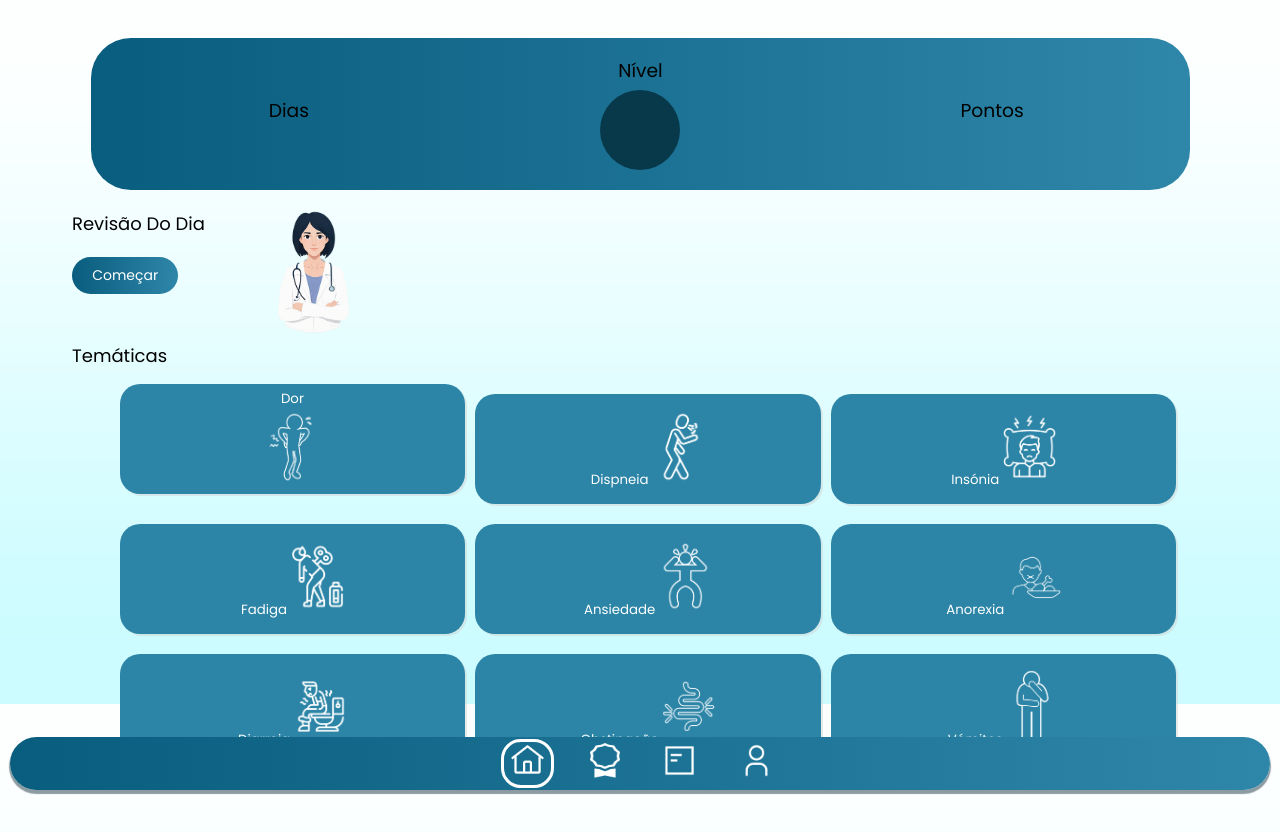
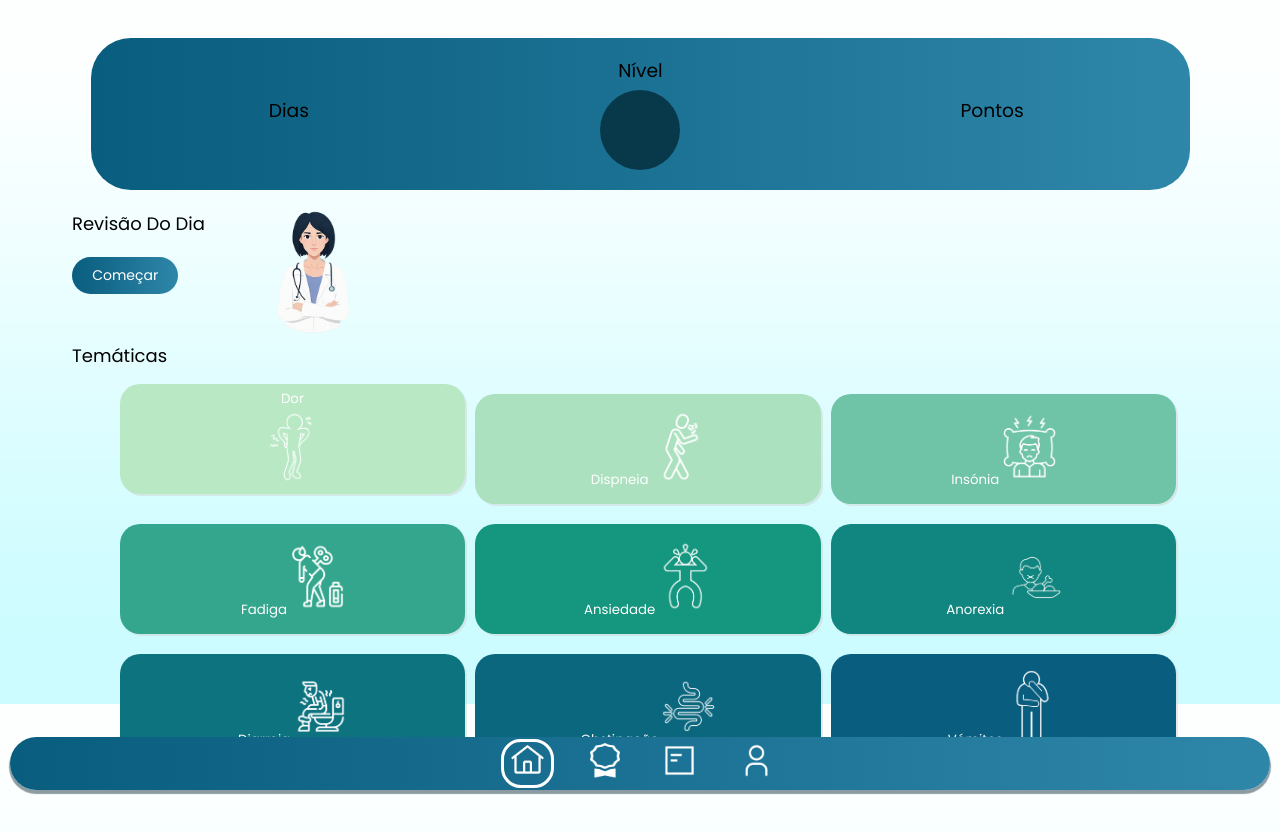
Before and after one commit to Filipecerqueira99/PocketOncoFrontend, a Vue app: page /main2 in a window 1280 px wide. Shown: the top 832 px of the page. Built offline with nearby package versions, Linux system fonts and the light colour scheme; sample sign-in values are in the browser's storage.

Commit message:
cores, formatação e mais

```diff
--- a/src/components/BeginGame.vue
+++ b/src/components/BeginGame.vue
@@ -12,9 +12,12 @@
             <img class="revisionImg" src="../assets/doctors/img2.png" alt="Boneco" />
         </div>
     </div>
-    Dúvidas sobre os jogos?
-    <button class="" @click.prevent="startGame()">Preciso de ajuda</button>
 
+    <div class="divider"></div>
+    <div class="doubts">
+        Dúvidas sobre os jogos?
+        <button class="buttonHelp" @click.prevent="this.showHelp = !this.showHelp">Ajuda</button>
+    </div>
     <div class="tutorialsContainer" v-if="this.showHelp">
         Tens dúvidas de como jogar os diferentes modos de jogo?
 
@@ -46,8 +49,10 @@
                     <li>Início do Jogo: O jogo começa com uma afirmação ou frase apresentada na tela.</li>
                     <li>Opções de Resposta: Abaixo da afirmação, haverá duas opções de resposta: "Verdadeiro" e "Falso".
                     </li>
-                    <li> Escolha uma Opção: Leia a afirmação cuidadosamente e selecione se você acha que ela é verdadeira ou
-                        falsa. Isso pode ser feito clicando na opção desejada ou tocando na tela, dependendo do dispositivo.
+                    <li> Escolha uma Opção: Leia a afirmação cuidadosamente e selecione se você acha que ela é
+                        verdadeira ou
+                        falsa. Isso pode ser feito clicando na opção desejada ou tocando na tela, dependendo do
+                        dispositivo.
                     </li>
                     <li>Confirmar Resposta: Em alguns jogos, após escolher uma opção, você pode precisar confirmar sua
                         resposta clicando em um botão "Confirmar" ou "Enviar".</li>
@@ -70,11 +75,16 @@
             <img class="tutorialImg" src="../assets/3.png" alt="Escolha" />
             <div class="alignLeft">
                 <ol>
-                    <li>Início do Jogo: O jogo começa com uma lista de itens ou declarações apresentados na tela, desordenados.</li>
-                    <li>Objetivo: Seu objetivo é reorganizar os itens em ordem de importância, colocando o mais importante no topo e o menos importante na parte inferior.</li>
-                    <li>Reorganizar Itens: Para reorganizar, você deve clicar no item que pretende alterar posição com o item que está na posição desejada.</li>
-                    <li>Confirmar Ordem: Após organizar os itens na ordem desejada, você pode precisar confirmar sua escolha clicando em um botão "Confirmar" ou "Enviar".</li>
-                    <li>Receber Feedback: O jogo irá comparar sua ordem com a ordem correta e informar o quão bem você se saiu. Muitas vezes, uma explicação adicional será fornecida.</li>
+                    <li>Início do Jogo: O jogo começa com uma lista de itens ou declarações apresentados na tela,
+                        desordenados.</li>
+                    <li>Objetivo: Seu objetivo é reorganizar os itens em ordem de importância, colocando o mais
+                        importante no topo e o menos importante na parte inferior.</li>
+                    <li>Reorganizar Itens: Para reorganizar, você deve clicar no item que pretende alterar posição com o
+                        item que está na posição desejada.</li>
+                    <li>Confirmar Ordem: Após organizar os itens na ordem desejada, você pode precisar confirmar sua
+                        escolha clicando em um botão "Confirmar" ou "Enviar".</li>
+                    <li>Receber Feedback: O jogo irá comparar sua ordem com a ordem correta e informar o quão bem você
+                        se saiu. Muitas vezes, uma explicação adicional será fornecida.</li>
 
 
                 </ol>
@@ -112,7 +122,7 @@ export default {
     },
     async created() {
         let userId = JSON.parse(localStorage.getItem("idUser"));
-        if (!userId){
+        if (!userId) {
             this.$router.push("/login")
         }
 
@@ -276,4 +286,28 @@ export default {
     color: black;
     width: 90%;
     margin-left: 5px;
-}</style>
+}
+
+.doubts {
+    margin-top: 30px;
+}
+
+.divider {
+    flex-grow: 1;
+    height: 1px;
+    background-color: #095D7E;
+    margin-top: 30px;
+}
+
+.buttonHelp{
+	border-radius: 22px;
+	background-color: #14967F;
+	border: 0;
+	color: white;
+	cursor: pointer;
+	font-size: 20px;
+    width: 30%;
+    height: 40px;
+    margin-left: 2px;
+}
+</style>
--- a/src/components/Main2.vue
+++ b/src/components/Main2.vue
@@ -31,35 +31,35 @@
     <div class="outsideBox">
         <div class="title">Temáticas</div>
         <div class="threelineBox">
-            <button class="buttonNav" @click.prevent="tematicGame(1)">Dor<br>
+            <button class="buttonNav" style="background-color: #b9e8c5" @click.prevent="tematicGame(1)">Dor<br>
                 <img class="iconImg" src="../assets/symptoms/Dor.png" alt="Dor" />
             </button>
-            <button class="buttonNav" @click.prevent="tematicGame(2)">Dispneia
+            <button class="buttonNav" style="background-color: #abe1bf" @click.prevent="tematicGame(2)">Dispneia
                 <img class="iconImg" src="../assets/symptoms/Dispneia.png" alt="Dispneia" />
             </button>
-            <button class="buttonNav" @click.prevent="tematicGame(3)">Insónia
+            <button class="buttonNav" style="background-color: #6FC3A6" @click.prevent="tematicGame(3)">Insónia
                 <img class="iconImg" src="../assets/symptoms/Insonia.png" alt="Insonia" />
             </button>
         </div>
         <div class="threelineBox">
-            <button class="buttonNav" @click.prevent="tematicGame(4)">Fadiga
+            <button class="buttonNav" style="background-color: #34A68D" @click.prevent="tematicGame(4)">Fadiga
                 <img class="iconImg" src="../assets/symptoms/Fadiga.png" alt="Fadiga" />
             </button>
-            <button class="buttonNav" @click.prevent="tematicGame(5)">Ansiedade
+            <button class="buttonNav" style="background-color: #14967F" @click.prevent="tematicGame(5)">Ansiedade
                 <img class="iconImg" src="../assets/symptoms/Ansiedade.png" alt="Ansiedade" />
             </button>
-            <button class="buttonNav" @click.prevent="tematicGame(6)">Anorexia
+            <button class="buttonNav" style="background-color: #11857F" @click.prevent="tematicGame(6)">Anorexia
                 <img class="iconImg" src="../assets/symptoms/Anorexia.png" alt="Anorexia" />
             </button>
         </div>
         <div class="threelineBox">
-            <button class="buttonNav" @click.prevent="tematicGame(7)">Diarreia
+            <button class="buttonNav" style="background-color: #0D737F" @click.prevent="tematicGame(7)">Diarreia
                 <img class="iconImg" src="../assets/symptoms/Diarreia.png" alt="Diarreia" />
             </button>
-            <button class="buttonNav" @click.prevent="tematicGame(8)">Obstipação
+            <button class="buttonNav" style="background-color: #0B677E" @click.prevent="tematicGame(8)">Obstipação
                 <img class="iconImg" src="../assets/symptoms/Obstipação.png" alt="Obstipação" />
             </button>
-            <button class="buttonNav" @click.prevent="tematicGame(9)">Vómitos
+            <button class="buttonNav" style="background-color: #095D7E" @click.prevent="tematicGame(9)">Vómitos
                 <img class="iconImg" src="../assets/symptoms/Vómitos.png" alt="Vómitos" />
             </button>
         </div>
--- a/src/components/OrderOptions.vue
+++ b/src/components/OrderOptions.vue
@@ -5,7 +5,7 @@
 
 	<div class="orderChoice" v-if="!this.hasPlayed">
 		<div class="container">
-			<div class="top">Mais importante</div>
+			<div class="top">Mais</div>
 			<div class="line"></div>
 			<div class="buttons">
 				<button class="buttonAnswerOrdered"
@@ -21,7 +21,7 @@
 					:style="{ backgroundColor: this.selectedButton[this.lineD] == true ? '#14967e' : '#BDECFF' }"
 					@click.prevent="selectButton(this.lineD)">{{ this.lineD }}</button>
 			</div>
-			<div class="bottom">Menos importante</div>
+			<div class="bottom">Menos</div>
 
 			<div class="arrowUp" @click.prevent="sendUp()">⬆️</div>
 			<div class="arrowDown" @click.prevent="sendDown()">⬇️</div>
@@ -381,30 +381,34 @@ export default {
 	border-radius: 20px;
 }
 
-.top {
-	position: absolute;
-	top: 0px;
-	font-size: 10px;
-}
 
 .arrowUp {
 	position: absolute;
 	top: 37%;
-	right: 0px;
+	right: -4px;
 	font-size: 30px;
 }
 
 .arrowDown {
 	position: absolute;
 	top: 54%;
-	right: 0px;
+	right: -4px;
 	font-size: 30px;
 }
+
+.top {
+	position: absolute;
+	top: 0px;
+	font-size: 10px;
+	left: 6px;
+}
+
 
 .bottom {
 	position: absolute;
 	bottom: 0px;
 	font-size: 10px;
+	left: 5px;
 }
 
 .buttons {
```
